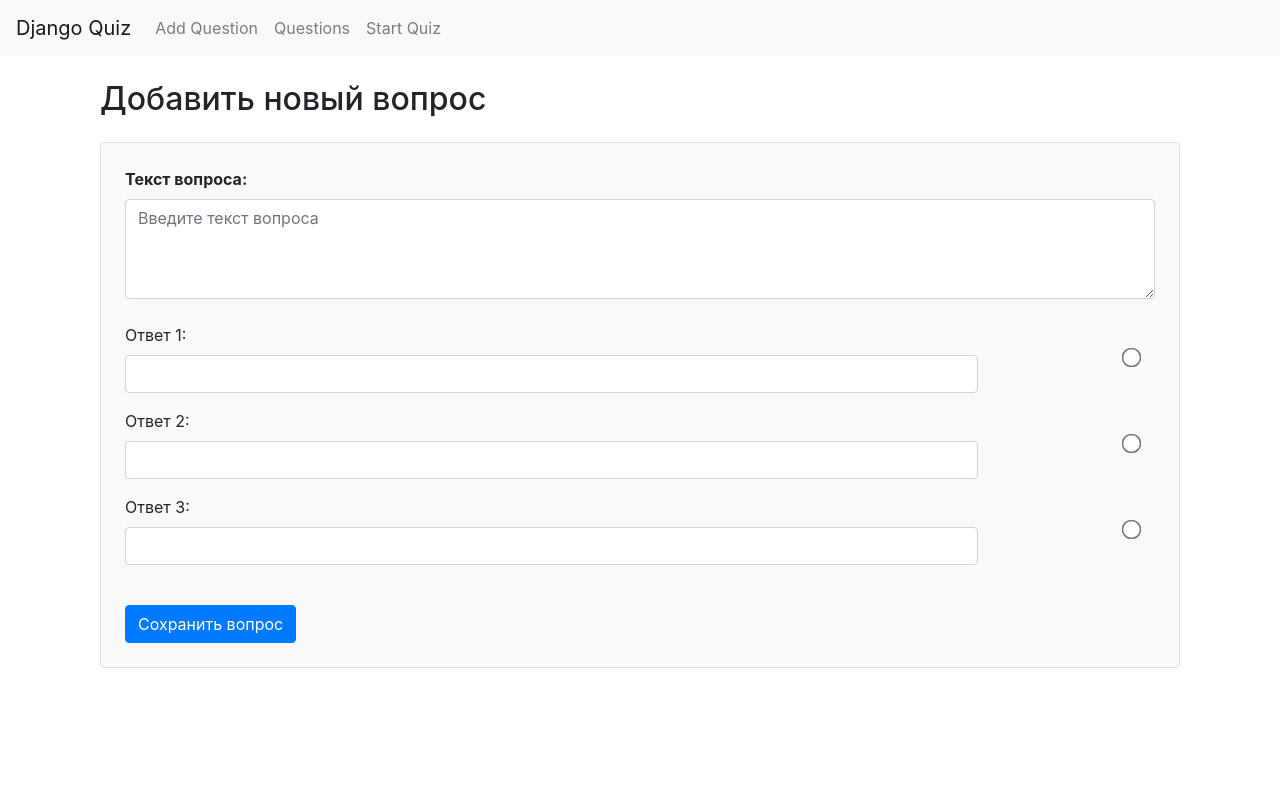
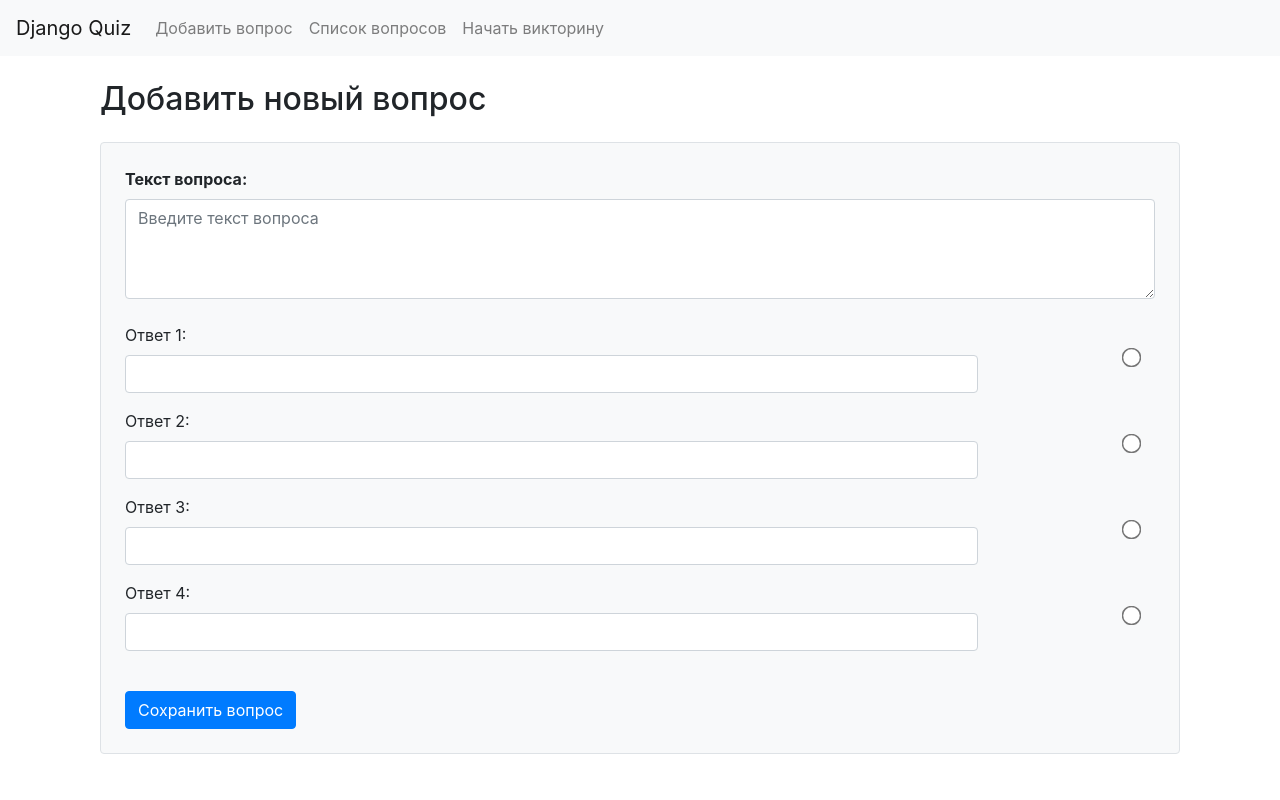
Before and after one commit to VasiliyMatr/django_quiz, a Django app: page /add/ in a window 1280 px wide. Run offline with Django 5.2, Linux system fonts and the light colour scheme; some libraries are stand-ins or nearby versions.

Commit message:
Final additions
- Add functionality to delete questions
- Translate all text to Russian
- A few other small fixes

```diff
--- a/quiz/forms.py
+++ b/quiz/forms.py
@@ -17,6 +17,13 @@ class QuestionForm(forms.Form):
     answer3 = forms.CharField(
         widget=forms.TextInput(attrs={'class': 'form-control'})
     )
+    answer4 = forms.CharField(
+        widget=forms.TextInput(attrs={'class': 'form-control'})
+    )
     correct_answer = forms.IntegerField(
-        widget=forms.HiddenInput()
+        widget=forms.HiddenInput(),
+        required=True,
+        error_messages={
+            'required': 'Выберите правильный ответ!'
+        }
     )
--- a/quiz/templates/quiz/add_question.html
+++ b/quiz/templates/quiz/add_question.html
@@ -51,6 +51,19 @@
                     </div>
                 </div>
             </div>
+
+            <div class="form-group row align-items-center">
+                <div class="col-10">
+                    <label>Ответ 4:</label>
+                    {{ form.answer4 }}
+                </div>
+                <div class="col-2 text-right">
+                    <div class="form-check form-check-inline">
+                        <input type="radio" name="correct_answer" value="4"
+                               class="form-check-input" style="transform: scale(1.5)">
+                    </div>
+                </div>
+            </div>
         </div>
 
         <button type="submit" class="btn btn-primary mt-4">Сохранить вопрос</button>
--- a/quiz/templates/quiz/base.html
+++ b/quiz/templates/quiz/base.html
@@ -3,14 +3,15 @@
 <head>
     <title>{% block title %}Django Quiz{% endblock %}</title>
     <link rel="stylesheet" href="https://stackpath.bootstrapcdn.com/bootstrap/4.3.1/css/bootstrap.min.css">
+    <link rel="stylesheet" href="https://cdnjs.cloudflare.com/ajax/libs/font-awesome/5.15.4/css/all.min.css">
 </head>
 <body>
     <nav class="navbar navbar-expand-lg navbar-light bg-light">
         <a class="navbar-brand" href="/">Django Quiz</a>
         <div class="navbar-nav">
-            <a class="nav-link" href="{% url 'add_question' %}">Add Question</a>
-            <a class="nav-link" href="{% url 'questions_list' %}">Questions</a>
-            <a class="nav-link" href="{% url 'quiz' %}">Start Quiz</a>
+            <a class="nav-link" href="{% url 'add_question' %}">Добавить вопрос</a>
+            <a class="nav-link" href="{% url 'questions_list' %}">Список вопросов</a>
+            <a class="nav-link" href="{% url 'quiz' %}">Начать викторину</a>
         </div>
     </nav>
     <div class="container mt-4">
--- a/quiz/templates/quiz/quiz.html
+++ b/quiz/templates/quiz/quiz.html
@@ -1,7 +1,7 @@
 {% extends 'quiz/base.html' %}
 
 {% block content %}
-<h2>Quiz</h2>
+<h2>Викторина!</h2>
 {% if error %}<div class="alert alert-danger">{{ error }}</div>{% endif %}
 <form method="post">
     {% csrf_token %}
@@ -20,6 +20,6 @@
         </div>
     </div>
     {% endfor %}
-    <button type="submit" class="btn btn-primary">Submit Answers</button>
+    <button type="submit" class="btn btn-primary">Отправить ответы</button>
 </form>
 {% endblock %}
--- a/quiz/urls.py
+++ b/quiz/urls.py
@@ -6,4 +6,5 @@ urlpatterns = [
     path('add/', views.add_question, name='add_question'),
     path('questions/', views.questions_list, name='questions_list'),
     path('quiz/', views.quiz, name='quiz'),
+    path('question/<int:pk>/delete/', views.QuestionDeleteView.as_view(), name='question_delete'),
 ]
--- a/quiz/views.py
+++ b/quiz/views.py
@@ -1,4 +1,7 @@
 from django.shortcuts import render, redirect
+from django.views.generic import DeleteView
+from django.urls import reverse_lazy
+
 from .models import Question, Answer
 from .forms import QuestionForm
 
@@ -14,6 +17,7 @@ def add_question(request):
                 form.cleaned_data['answer1'],
                 form.cleaned_data['answer2'],
                 form.cleaned_data['answer3'],
+                form.cleaned_data['answer4'],
             ]
             correct_index = int(form.cleaned_data['correct_answer']) - 1
             for i, text in enumerate(answers):
@@ -31,33 +35,16 @@ def quiz(request):
     questions = Question.objects.order_by('?')[:5]
 
     if request.method == 'POST':
-        error = None
         answered = {}
         for key in request.POST:
             if key.startswith('question_'):
                 q_id = int(key.split('_')[1])
-                try:
-                    answered[q_id] = int(request.POST[key])
-                except ValueError:
-                    error = "Invalid answer format!"
-
-        if len(answered) != len(questions):
-            error = "Please answer all questions!"
-
-        if error:
-            return render(request, 'quiz/quiz.html', {
-                'questions': questions,
-                'error': error
-            })
+                answered[q_id] = int(request.POST[key])
 
         correct = 0
-        for question in questions:
-            try:
-                answer = Answer.objects.get(id=answered[question.id], question=question)
-                if answer.is_correct:
-                    correct += 1
-            except (Answer.DoesNotExist, KeyError):
-                pass
+        for q_id, a_id in answered.items():
+            if Answer.objects.get(question=q_id, id=a_id).is_correct:
+                correct += 1
 
         return render(request, 'quiz/results.html', {
             'correct': correct,
@@ -65,3 +52,7 @@ def quiz(request):
         })
 
     return render(request, 'quiz/quiz.html', {'questions': questions})
+
+class QuestionDeleteView(DeleteView):
+    model = Question
+    success_url = reverse_lazy('questions_list')
```
Also changed, not shown: quiz/templates/quiz/questions_list.html (+9 -1 lines), quiz/templates/quiz/results.html (+10 -10 lines), README.md.
